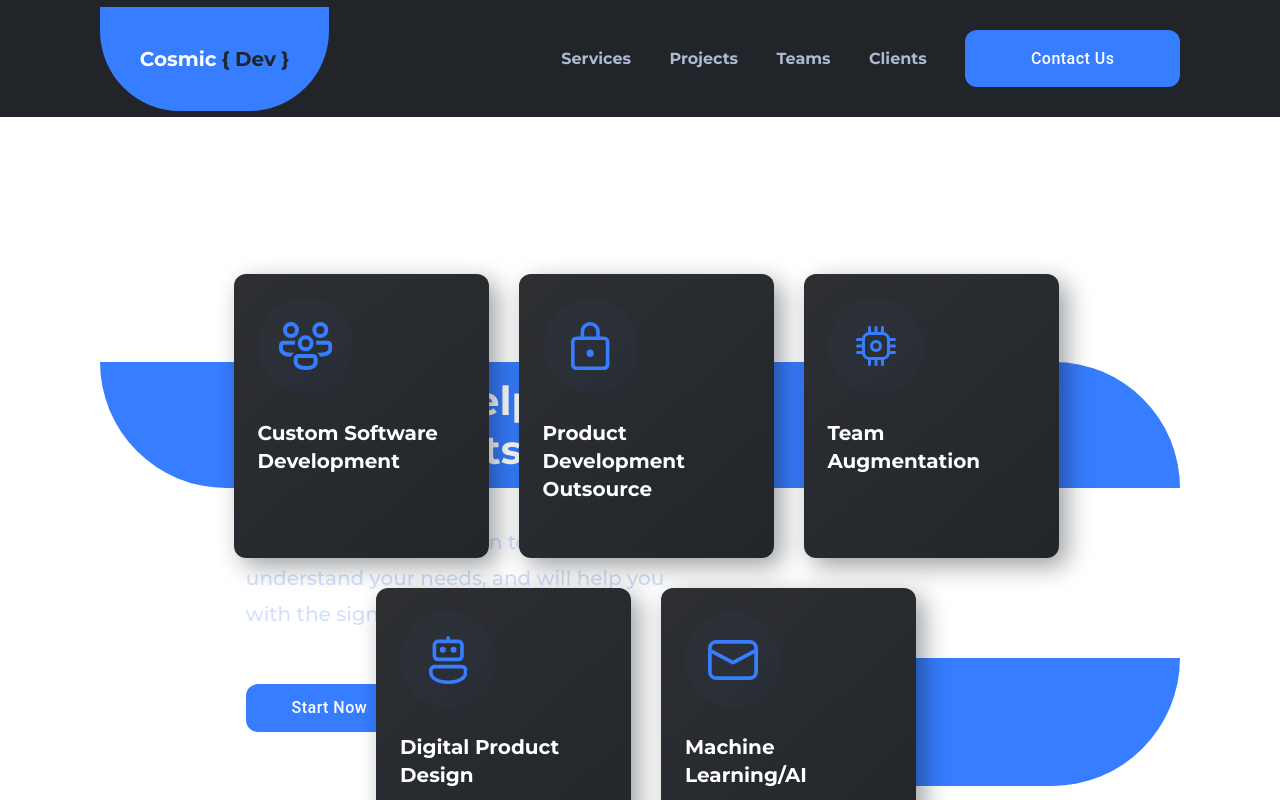
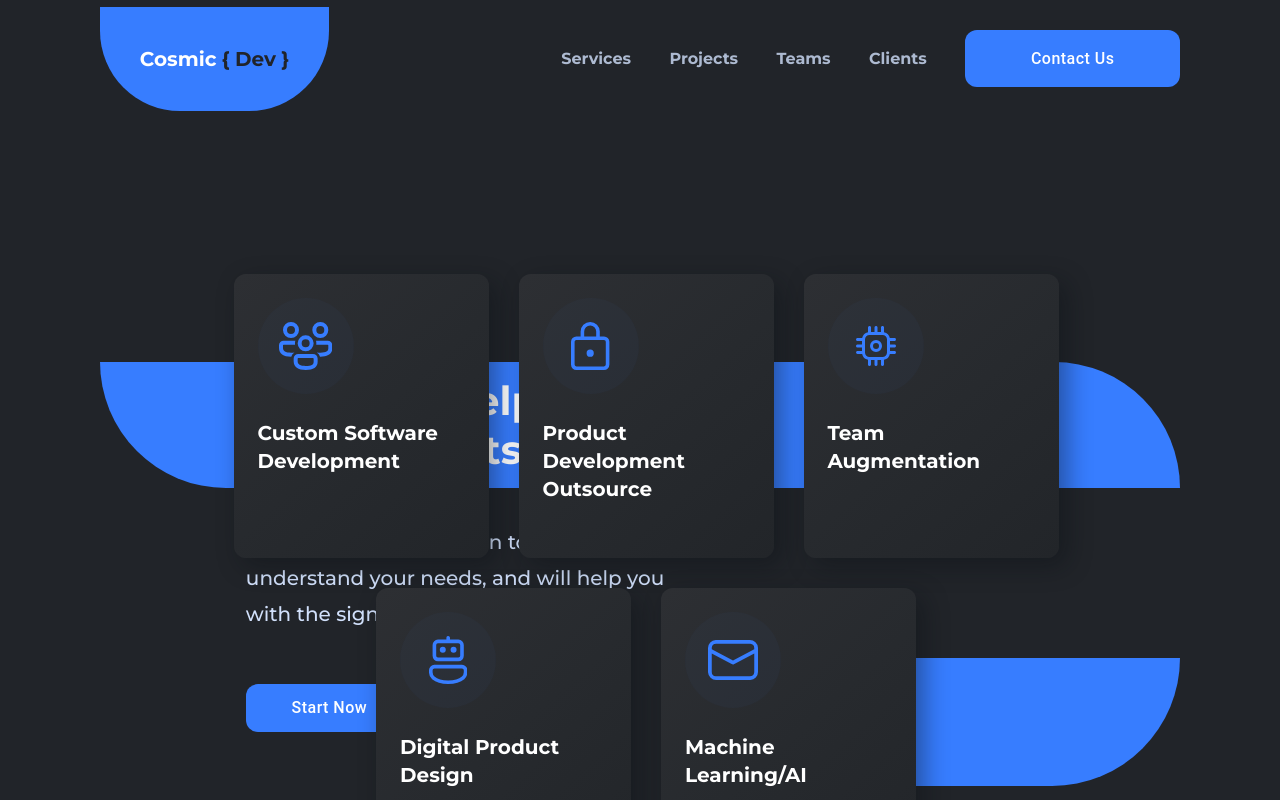
Before and after one commit to dunkman32/cosmic-dev, a Next.js app: page / in a window 1280 px wide. Shown: the top 800 px of the page. Built offline with nearby package versions, Linux system fonts and the light colour scheme.

Commit message:
fixed background

```diff
--- a/src/components/shared/globalStyled.ts
+++ b/src/components/shared/globalStyled.ts
@@ -2,7 +2,7 @@ import { createGlobalStyle } from 'styled-components';
 
 export const GlobalStyle = createGlobalStyle`
   body{
-    background-color: #212429;
+    background-color: #212429 !important;
   }
   * {
     color: #ffff;
```
